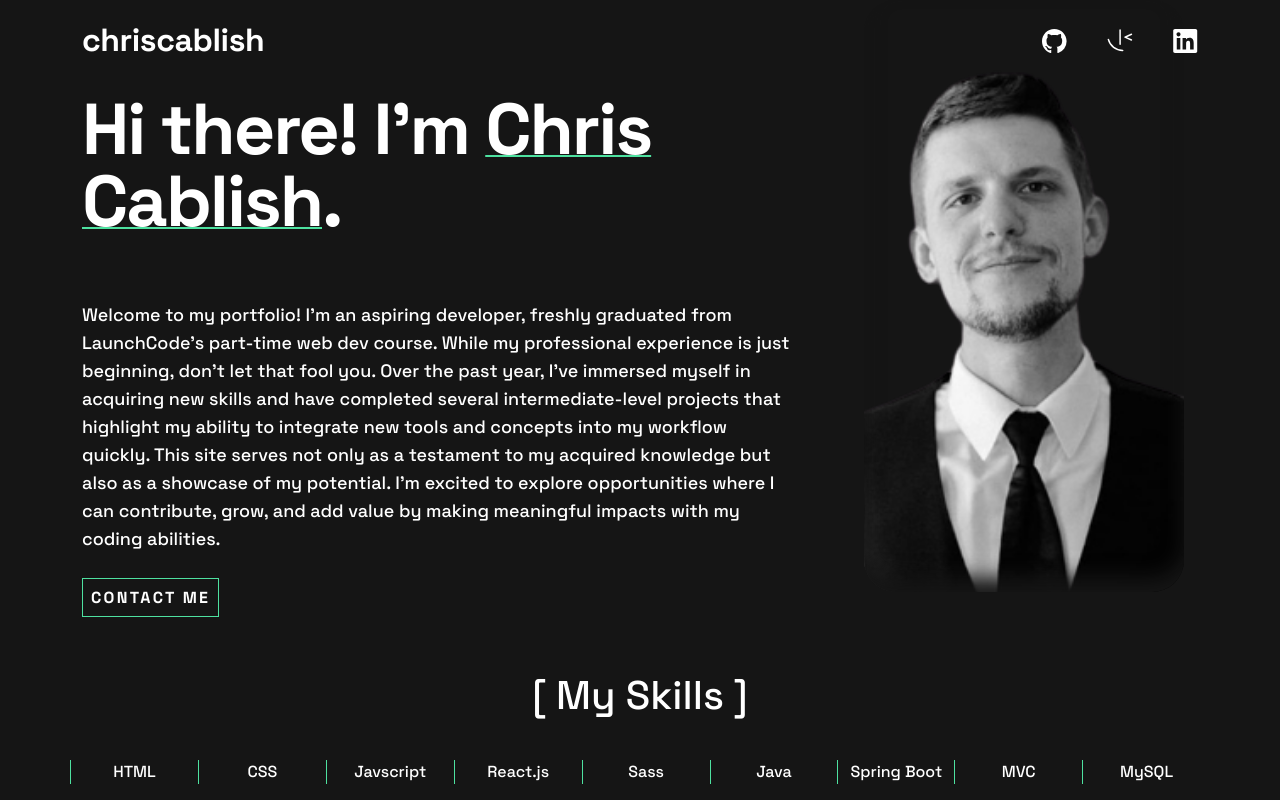
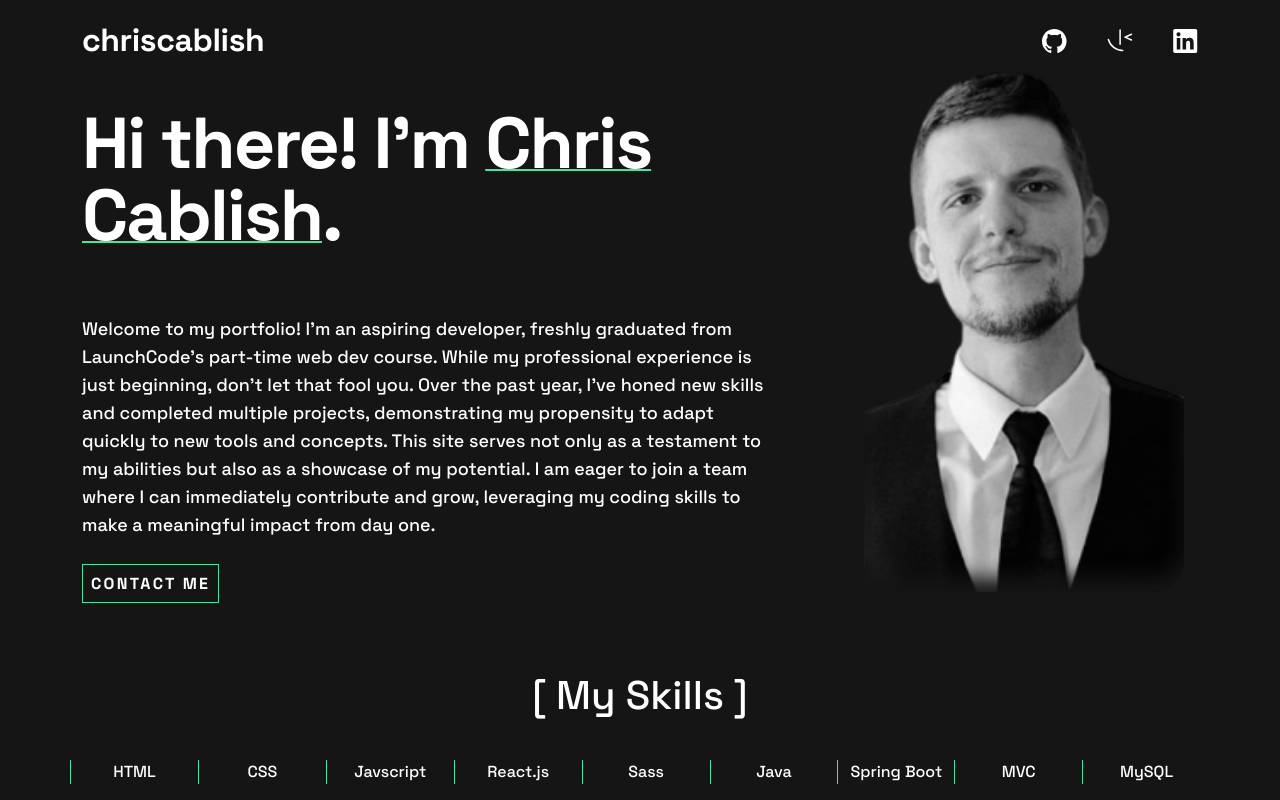
Before and after one commit to ChrisCablish/single-page-developer-portfolio, a React (Create React App) app: page / in a window 1280 px wide. Shown: the top 800 px of the page. Built offline with nearby package versions, Linux system fonts and the light colour scheme.

Commit message:
update README and info

```diff
--- a/src/components/Hero.js
+++ b/src/components/Hero.js
@@ -15,13 +15,12 @@ function Hero() {
             Welcome to my portfolio! I'm an aspiring developer, freshly
             graduated from LaunchCode's part-time web dev course. While my
             professional experience is just beginning, don't let that fool you.
-            Over the past year, I've immersed myself in acquiring new skills and
-            have completed several intermediate-level projects that highlight my
-            ability to integrate new tools and concepts into my workflow
-            quickly. This site serves not only as a testament to my acquired
-            knowledge but also as a showcase of my potential. I'm excited to
-            explore opportunities where I can contribute, grow, and add value by
-            making meaningful impacts with my coding abilities.
+            Over the past year, I've honed new skills and completed multiple
+            projects, demonstrating my propensity to adapt quickly to new tools
+            and concepts. This site serves not only as a testament to my
+            abilities but also as a showcase of my potential. I am eager to join
+            a team where I can immediately contribute and grow, leveraging my
+            coding skills to make a meaningful impact from day one.
           </p>
           <a href="#contact-form">Contact Me</a>
         </div>
```
Also changed, not shown: 1 other file (tests, documents, lock files or other folders).
